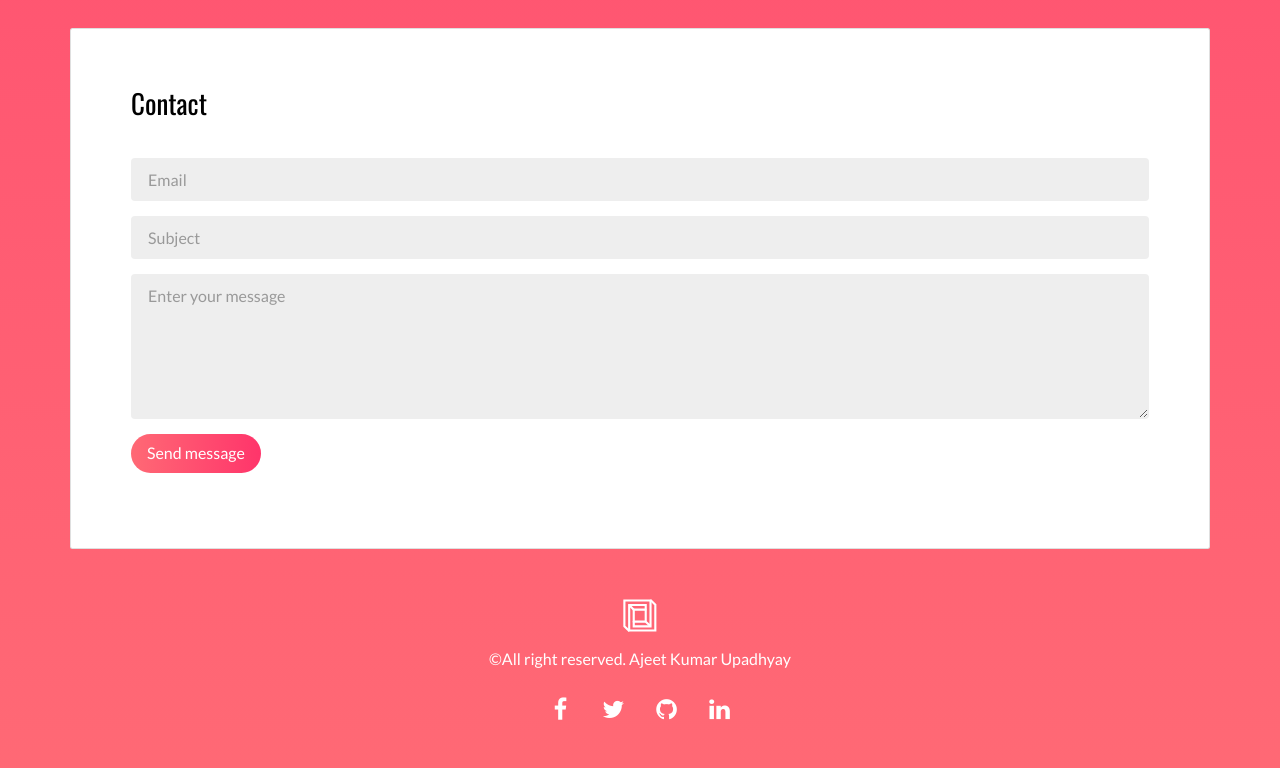
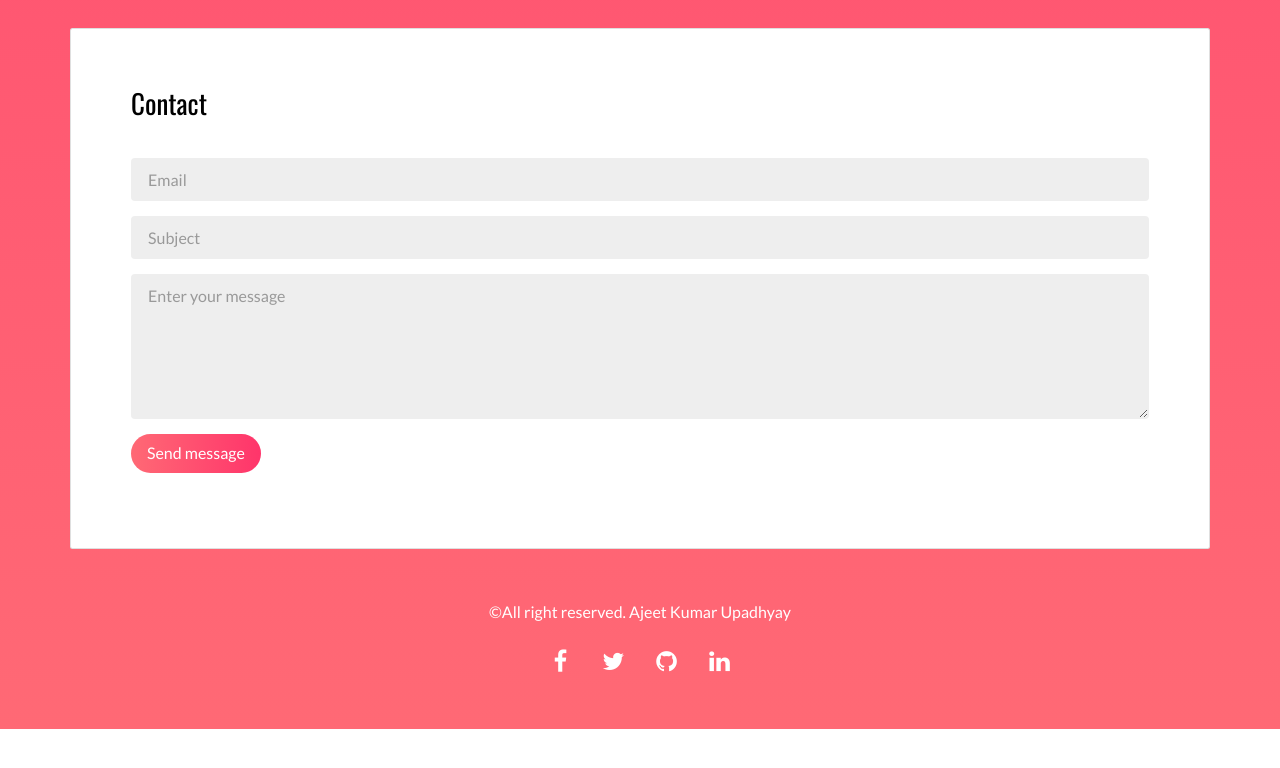
Before and after one commit to Ajeetkrup/Portfolio_Website, a plain HTML site: page index.html in a window 1280 px wide. Shown: the part 3621-4389 px from the top of the page. After the commit the page ends 4350 px from the top, so only its background shows below. Drawn offline with nearby package versions, Linux system fonts and the light colour scheme.

Commit message:
changes committed

```diff
--- a/index.html
+++ b/index.html
@@ -286,7 +286,6 @@
   <div class="container">
     <div class="row">
       <div class="col-xs-12">
-        <p><img src="./assets/images/mashup-icon.svg" alt=""></p>
 
         <p>©All right reserved. Ajeet Kumar Upadhyay </p>
           <a class="fa-icon fa-icon-2x" href="#" title="">
```
